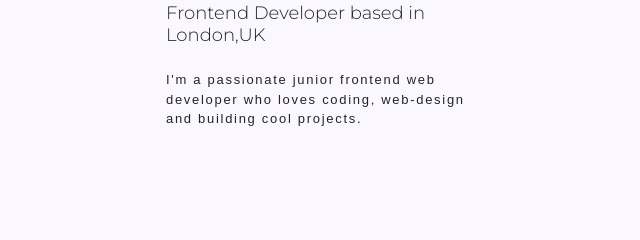
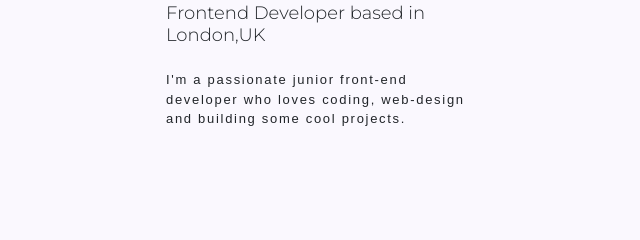
Before and after one commit to admbalogh/Homework-Project, a plain HTML site: page about.html in a window 1280 px wide. Shown: the part 421-661 px from the top of the page, 4-644 px from the left. Drawn offline with nearby package versions, Linux system fonts and the light colour scheme.

Commit message:
Update about.html

```diff
--- a/about.html
+++ b/about.html
@@ -60,8 +60,8 @@
             <h1 class="mb-4">Hi, I'm Adam Balogh</h1>
             <h2 class="mb-4">Frontend Developer based in London,UK</h2>
             <p class="mb-4">
-              I'm a passionate junior frontend web developer who loves coding,
-              web-design and building cool projects.
+              I'm a passionate junior front-end developer who loves coding,
+              web-design and building some cool projects.
             </p>
           </div>
         </div>
```
